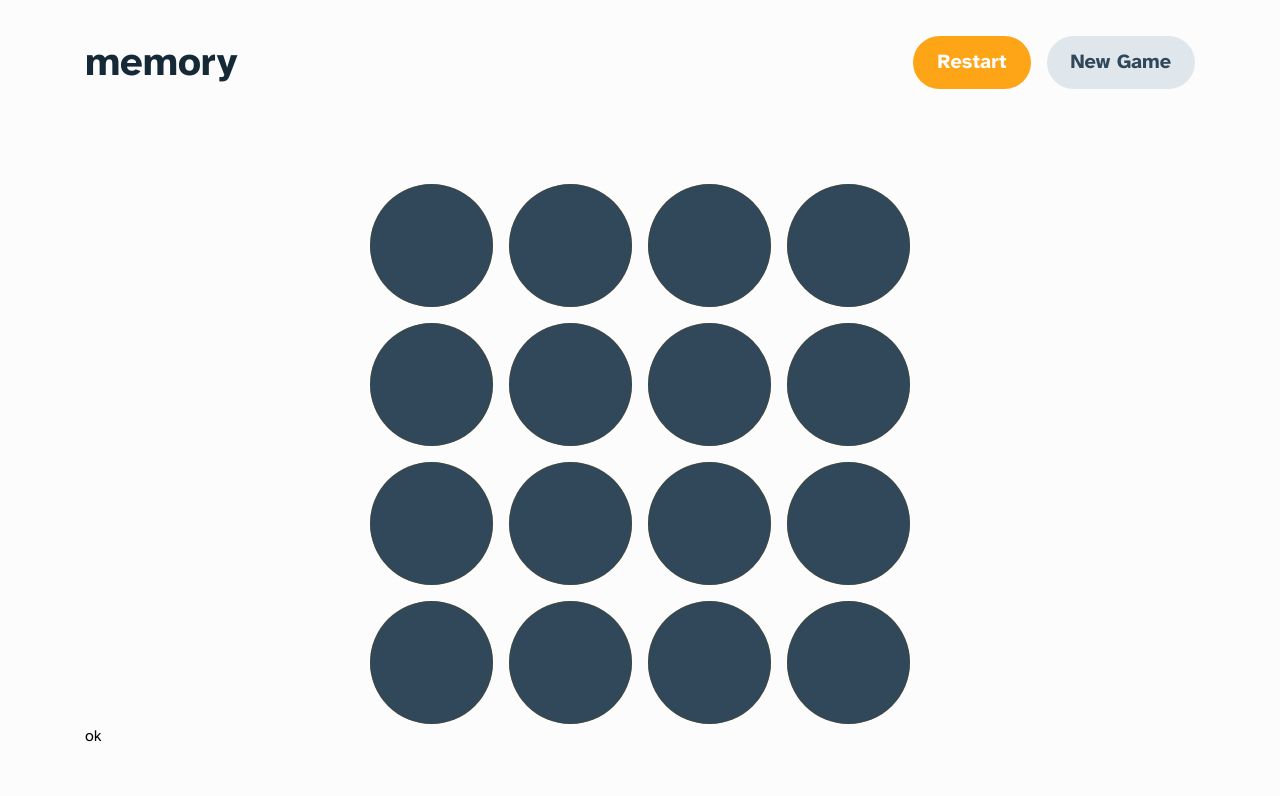
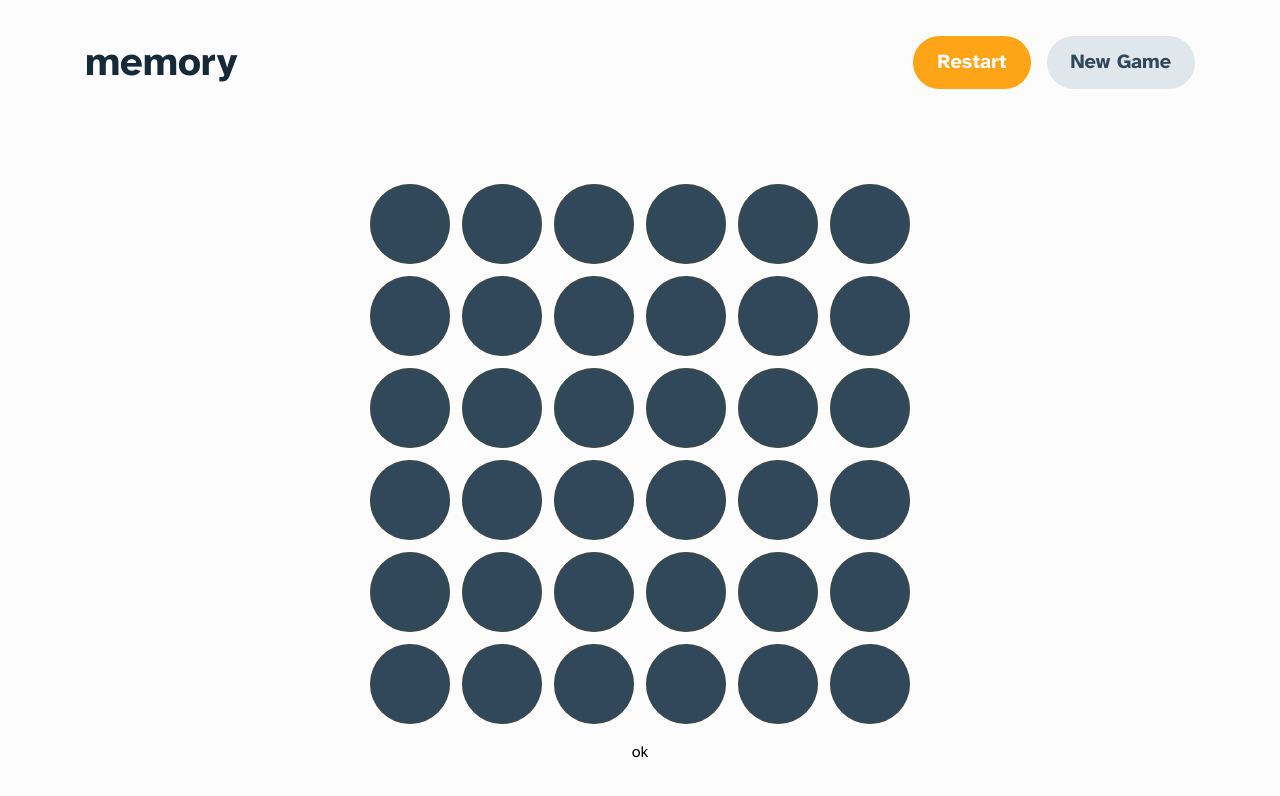
Before and after one commit to jubelo1234/memory-game, a React (Vite) app: page / in a window 1280 px wide. Shown: the top 796 px of the page. Built offline with nearby package versions, Linux system fonts and the light colour scheme.

Commit message:
quick layout fix

```diff
--- a/src/pages/GamePage.tsx
+++ b/src/pages/GamePage.tsx
@@ -21,7 +21,7 @@ import terminal from "../assets/icons/terminal-solid.svg";
 import tree from "../assets/icons/tree-solid.svg";
 
 export default function GamePage() {
-  const fourByFour: boolean = true;
+  const fourByFour: boolean = false;
   const Icons: boolean = true;
 
   let numberCount: number;
@@ -102,7 +102,7 @@ export default function GamePage() {
   return (
     <div className="w-full px-[5vw] bg-white">
       {/* fix the gap */}
-      <div className="max-w-[420px]  min-h-screen flex flex-col justify-start items-center gap-[5rem] sm:max-w-[524px] tablet:max-w-[689px] laptop:max-w-[1110px] py-6 sm:py-9 mx-auto">
+      <div className="max-w-[420px]  min-h-screen flex flex-col justify-between items-center  sm:max-w-[524px] tablet:max-w-[689px] laptop:max-w-[1110px] py-6 sm:py-9 mx-auto">
         <div className="flex w-full justify-between items-center">
           <h1 className="text-2xl font-bold text-neutral-800 sm:text-[2.5rem]">
             memory
@@ -119,7 +119,7 @@ export default function GamePage() {
             </button>
           </div>
         </div>
-        <div className="w-full my-auto">
+        <div className="w-full mt-[2rem] sm:mt-[5rem] ">
           <div
             className={`w-full  max-w-[327px] sm:max-w-[460px] tablet:max-w-[540px]  aspect-square grid ${
               fourByFour
@@ -151,8 +151,8 @@ export default function GamePage() {
                   )
                 )}
           </div>
-          <div>ok</div>
         </div>
+        <div>ok</div>
       </div>
     </div>
   );
```
